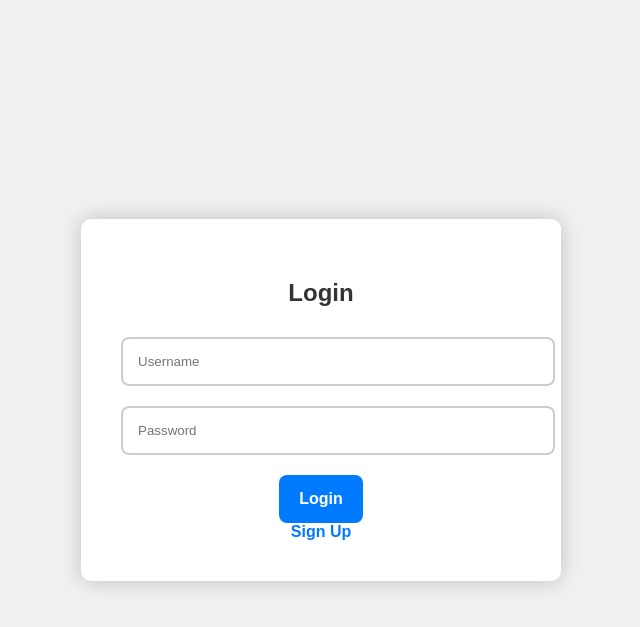
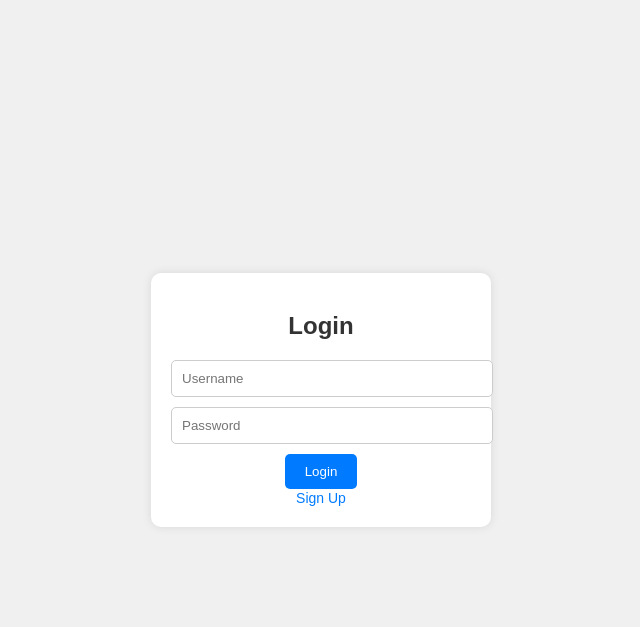
Before and after one commit to pavani-1510/pythonfeatures, a Django app: page / in a window 1280 px wide. Shown: the top 627 px of the page, without its empty margins (319-959 px from the left). Run offline with Django 4.2, Linux system fonts and the light colour scheme; parts of the project's set-up code (start-up, migrations or seed data) failed here and were passed over.

Commit message:
first commit

```diff
--- a/myapp/models.py
+++ b/myapp/models.py
@@ -21,12 +21,6 @@ class User(models.Model):
     class Meta:
         db_table = "User"
 
-class temp(models.Model):
-    temp=models.FloatField()
-    hum=models.FloatField()
-
-    class Meta:
-        db_table = "Weather_Description"
 
 class temp1(models.Model):
     temp=models.FloatField()
--- a/myapp/urls.py
+++ b/myapp/urls.py
@@ -4,10 +4,11 @@ from . import views
 
 
 urlpatterns = [
-    path("home/", views.home,name="home"),
+    path("/home", views.home,name="home"),
     path("weatherinfo/", views.weatherinfo, name="weatherinfo"),
     path("contactmail/",views.contactmail , name = "contactmail"),
     path("",views.login,name="login"),
     path("SignUp",views.Signup,name="SignUp"),
 
+
 ]
--- a/myapp/views.py
+++ b/myapp/views.py
@@ -2,7 +2,7 @@ from django.conf import settings
 from django.http import HttpResponse
 from django.shortcuts import render
 import requests
-from .models import ContactModel, User, temp, temp1
+from .models import ContactModel, User, temp1
 from django.core.mail import send_mail
 from django.contrib import messages
 
@@ -38,6 +38,7 @@ def weatherinfo(request):
             return render(request, 'weatherappinput.html', {'error_message': error_message})
     return render(request,"weatherappinput.html")
 
+
 def contactmail(request):
     if request.method == 'POST':
         firstname = request.POST['firstname']
@@ -56,7 +57,7 @@ def contactmail(request):
             [email],
             fail_silently= False
         )
-        return HttpResponse("<h1 align=center>FeedBack Sent Successfully</h1>")
+        return HttpResponse("<h1 align=center>Mail Sent Successfully</h1>")
     return render(request,"Contact.html")
 
 def login(request):
@@ -73,7 +74,13 @@ def login(request):
             return redirect('login')
     return render(request,'Login.html')
     messages.error(request, "Password doesnt match")
-
+def bhargav(request):
+    username = request.POST["username"]
+    password = request.POST["password"]
+    if(username =="2200090120" and password=="123"):
+        return render(request,"home.html")
+    else:
+        return HttpResponse("<h1> password Incorrect <h1>")
 def Signup(request):
     if request.method== "POST":
         username= request.POST["username"]
--- a/templates/Home.html
+++ b/templates/Home.html
@@ -8,7 +8,7 @@
 </head>
 <body>
  {% block body %}
-<h1> WELCOME WHEATHER API </h1>
+<h1> WELCOME TO WEATHER API </h1>
 
 {% endblock %}
 </body>
--- a/templates/Login.html
+++ b/templates/Login.html
@@ -19,10 +19,10 @@
         .login-container {
             background-color: #fff;
             border-radius: 10px;
-            padding: 40px;
-            box-shadow: 0 0 20px rgba(0, 0, 0, 0.2);
-            width: 400px;
-            max-width: 90%;
+            padding: 20px;
+            box-shadow: 0 0 10px rgba(0, 0, 0, 0.1);
+            width: 300px;
+            max-width: 100%;
             text-align: center;
             animation: slide-up 0.5s ease forwards;
         }
@@ -39,30 +39,27 @@
         }
 
         h2 {
-            margin-bottom: 30px;
+            margin-bottom: 20px;
             color: #333;
         }
 
         input[type="text"],
         input[type="password"] {
             width: 100%;
-            padding: 15px;
-            margin-bottom: 20px;
-            border-radius: 8px;
-            border: 2px solid #ccc;
-            outline: none;
+            padding: 10px;
+            margin-bottom: 10px;
+            border-radius: 5px;
+            border: 1px solid #ccc;
         }
 
         input[type="submit"] {
             background-color: #007bff;
             color: #fff;
             border: none;
-            border-radius: 8px;
-            padding: 15px 20px;
+            border-radius: 5px;
+            padding: 10px 20px;
             cursor: pointer;
             transition: background-color 0.3s ease;
-            font-size: 16px;
-            font-weight: bold;
         }
 
         input[type="submit"]:hover {
@@ -70,12 +67,11 @@
         }
 
         .signup-link {
-            margin-top: 30px;
-            font-size: 16px;
+            margin-top: 20px;
+            font-size: 14px;
             color: #007bff;
             text-decoration: none;
             transition: color 0.3s ease;
-            font-weight: bold;
         }
 
         .signup-link:hover {
@@ -84,8 +80,9 @@
     </style>
     <script>
         function Home(){
-            window.location.href='/';
+        window.location.href='/';
         }
+
     </script>
 </head>
 <body>
--- a/templates/weatherappinput.html
+++ b/templates/weatherappinput.html
@@ -7,7 +7,7 @@
         /* Add your custom styles here */
         body {
             font-family: Arial, sans-serif;
-            background-color: yellow;
+            background-color: yellow; /* Change body color to yellow */
             margin: 0;
             padding: 0;
         }
```
Also changed, not shown: templates/Navbar.html (+3 -4 lines), templates/contact.html (+51 -27 lines), myapp/migrations/0004_alter_user_table.py (deleted), myapp/migrations/0004_temp1.py, myapp/migrations/0005_alter_temp1_table.py, myapp/migrations/0006_alter_temp1_table.py, myapp/migrations/0006_temp.py (deleted), myapp/migrations/0009_temp1.py (deleted), myapp/migrations/0010_alter_temp1_hum.py (deleted).
